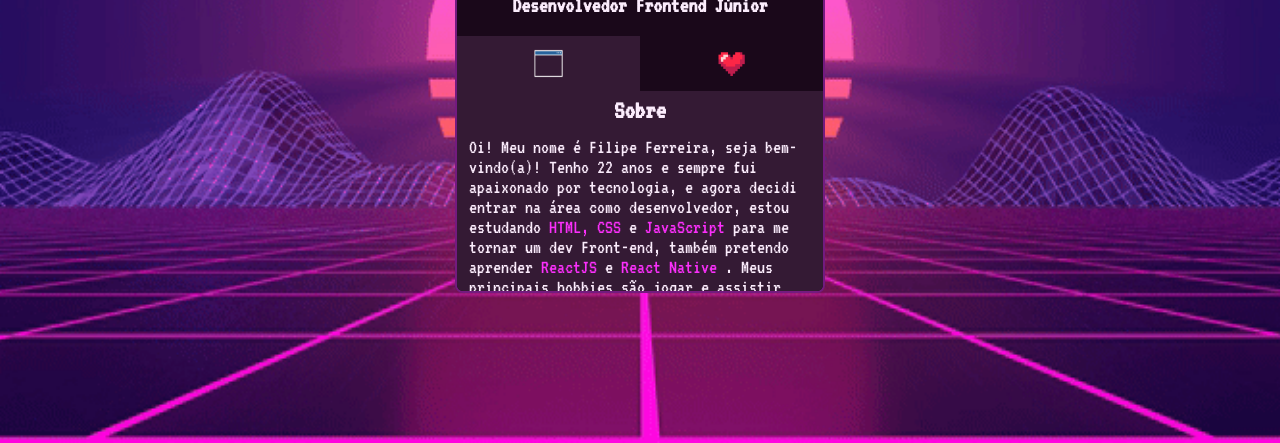
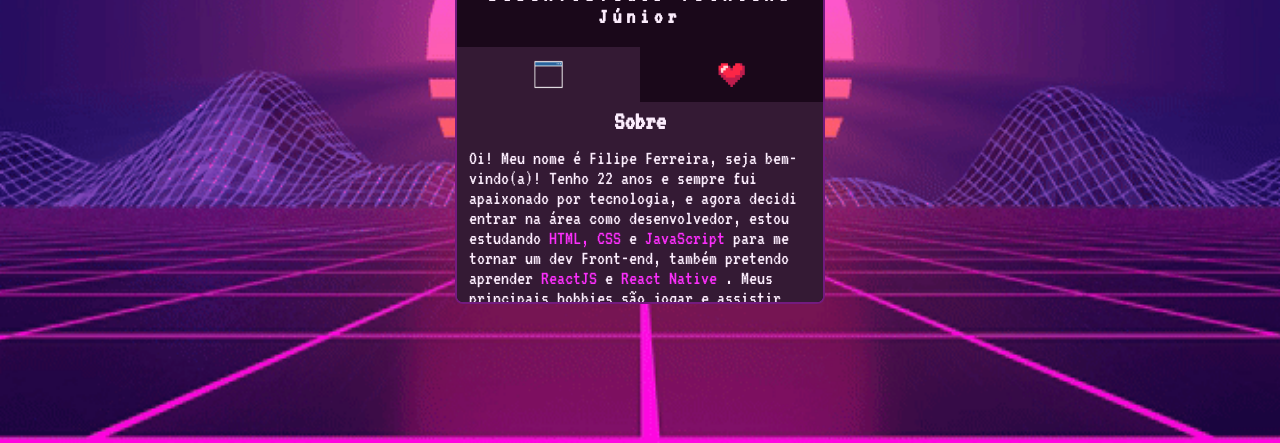
Before and after one commit to Filipe-DLL/Mini-Portfolio, a plain HTML site: page index.html in a window 1280 px wide. Shown: the part 357-800 px from the top of the page. Drawn offline with Linux system fonts and the light colour scheme.

Commit message:
Update style.css

```diff
--- a/src/css/style.css
+++ b/src/css/style.css
@@ -48,7 +48,7 @@ body {
 
 .cartao .minhasInformacoes h3 {
     font-size: 22px;
-/*     letter-spacing: 1px; */
+    letter-spacing: 5px;
 }
 
 .cartao .conteudo {
```
